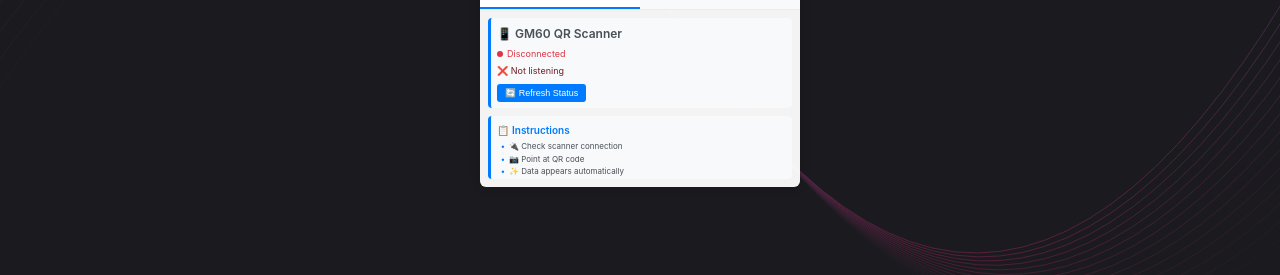
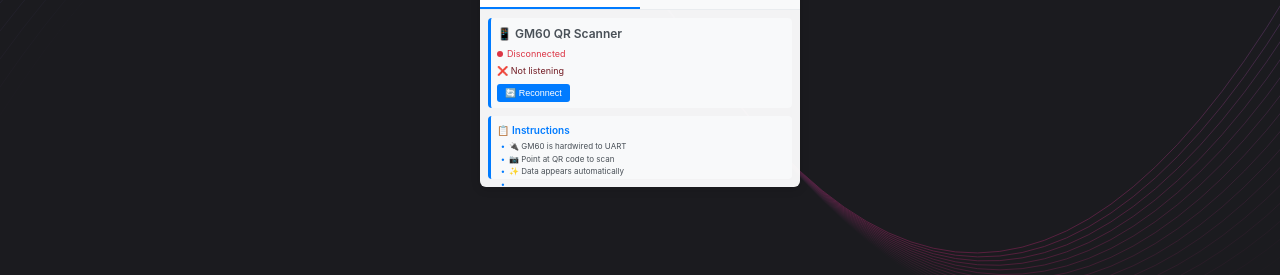
Before and after one commit to The-Najm-Studios/qrcode-scanner, a React (Vite) app: page / in a window 1280 px wide. Shown: the part 333-608 px from the top of the page. Built offline with nearby package versions, Linux system fonts and the light colour scheme.

Commit message:
feat: add reconnect functionality for GM60 scanner and improve error handling

```diff
--- a/src/preload/index.d.ts
+++ b/src/preload/index.d.ts
@@ -13,6 +13,7 @@
 
 interface ScannerAPI {
   getStatus: () => Promise<boolean>
+  reconnect: () => Promise<{ success: boolean; connected: boolean; error?: string }>
   sendCommand: (command: string) => Promise<{ success: boolean; error?: string }>
   onQRScanned: (callback: (data: string) => void) => void
   removeQRListener: () => void
--- a/src/preload/index.ts
+++ b/src/preload/index.ts
@@ -27,6 +27,7 @@
   // QR Scanner API
   scanner: {
     getStatus: () => ipcRenderer.invoke('scanner-status'),
+    reconnect: () => ipcRenderer.invoke('scanner-reconnect'),
     sendCommand: (command: string) => ipcRenderer.invoke('scanner-send-command', command),
     onQRScanned: (callback: (data: string) => void) => {
       ipcRenderer.on('qr-scanned', (_event, data) => callback(data))
--- a/src/renderer/src/components/QRDisplay.tsx
+++ b/src/renderer/src/components/QRDisplay.tsx
@@ -52,6 +52,25 @@
     }
   }
 
+  const reconnectScanner = async () => {
+    if (window.api?.scanner) {
+      try {
+        console.log('Attempting to reconnect to GM60 scanner...')
+        const result = await window.api.scanner.reconnect()
+        setScannerStatus(result.connected)
+
+        if (result.success) {
+          console.log('Scanner reconnection successful')
+        } else {
+          console.warn('Scanner reconnection failed:', result.error)
+        }
+      } catch (error) {
+        console.error('Failed to reconnect scanner:', error)
+        setScannerStatus(false)
+      }
+    }
+  }
+
   const openLink = (url: string) => {
     // Check if it's a valid URL
     try {
@@ -98,8 +117,8 @@
         <div className={`listener-status ${isListening ? 'listening' : 'not-listening'}`}>
           {isListening ? '🎧 Listening for scans...' : '❌ Not listening'}
         </div>
-        <button onClick={checkScannerStatus} className="refresh-btn">
-          🔄 Refresh Status
+        <button onClick={reconnectScanner} className="refresh-btn">
+          🔄 {scannerStatus ? 'Refresh' : 'Reconnect'}
         </button>
       </div>
 
@@ -134,9 +153,10 @@
       <div className="scan-instructions">
         <h3>📋 Instructions</h3>
         <ul>
-          <li>🔌 Check scanner connection</li>
-          <li>📷 Point at QR code</li>
+          <li>🔌 GM60 is hardwired to UART</li>
+          <li>📷 Point at QR code to scan</li>
           <li>✨ Data appears automatically</li>
+          {!scannerStatus && <li>⚠️ Try "Reconnect" if disconnected</li>}
         </ul>
       </div>
     </div>
```
Also changed, not shown: src/main/gm60-scanner.ts (+59 -7 lines), src/main/index.ts (+13 -0 lines).
